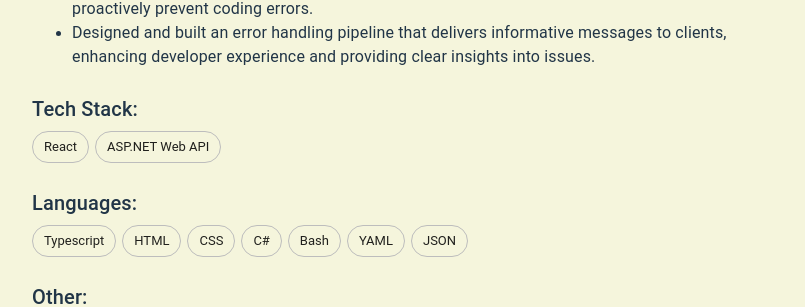
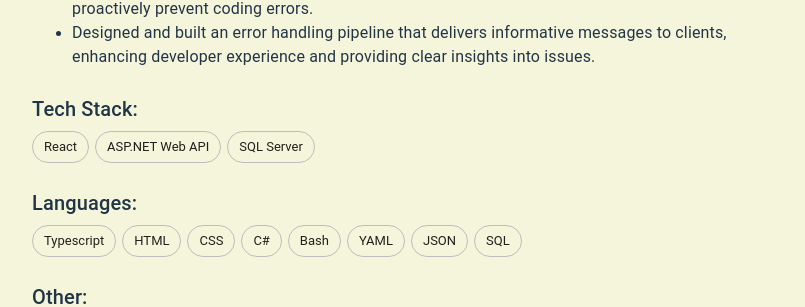
Before and after one commit to ZaMarle/portfolio, a React (Vite) app in the folder portfolio-ui/: page /Projects in a window 1280 px wide. Shown: the part 974-1281 px from the top of the page, without its empty margins (232-1037 px from the left). Built offline with nearby package versions, Linux system fonts and the light colour scheme.

Commit message:
Updated projects data

```diff
--- a/portfolio-ui/src/data/projectsData.ts
+++ b/portfolio-ui/src/data/projectsData.ts
@@ -26,8 +26,17 @@ const projectsData: Array<IProject> = [
       'Implemented ESLint to the project to uphold coding standards, ensure consistent formatting, and proactively prevent coding errors.',
       'Designed and built an error handling pipeline that delivers informative messages to clients, enhancing developer experience and providing clear insights into issues.',
     ],
-    techStack: ['React', 'ASP.NET Web API'],
-    languages: ['Typescript', 'HTML', 'CSS', 'C#', 'Bash', 'YAML', 'JSON'],
+    techStack: ['React', 'ASP.NET Web API', 'SQL Server'],
+    languages: [
+      'Typescript',
+      'HTML',
+      'CSS',
+      'C#',
+      'Bash',
+      'YAML',
+      'JSON',
+      'SQL',
+    ],
     other: [
       'MUI',
       'Vite',
@@ -56,7 +65,7 @@ const projectsData: Array<IProject> = [
     ],
     techStack: ['Gatsby', 'Strapi'],
     languages: ['Typescript', 'HTML', 'CSS'],
-    other: ['Vite', 'GraphQL', 'eslint', 'Azure Devops', 'Chat GPT'],
+    other: ['Vite', 'GraphQL', 'eslint', 'Azure Devops', 'Chat GPT', 'MUI'],
   },
   {
     id: 5,
@@ -79,6 +88,7 @@ const projectsData: Array<IProject> = [
     techStack: [
       'Angular',
       'ASP.NET Core',
+      'SQL Server',
       // 'Azure Static Web App',
       // 'Azure App Service',
       // 'Azure SQL Server',
@@ -115,13 +125,7 @@ const projectsData: Array<IProject> = [
       'Implemented authentication and authorization using Azure Active Directory and Angular Msal.',
       'Designed and constructed a JSON-based RESTful API, subsequently integrating it into the frontend application for seamless data exchange and interaction.',
     ],
-    techStack: [
-      'Angular',
-      'ASP.NET Core',
-      // 'Azure Static Web App',
-      // 'Azure App Service',
-      // 'Azure SQL Server',
-    ],
+    techStack: ['Angular', 'ASP.NET Core', 'SQL Server'],
     languages: ['Typescript', 'HTML', 'CSS', 'C#', 'SQL'],
     other: ['Azure Devops', 'Angular Material', 'Angular Msal'],
   },
```
